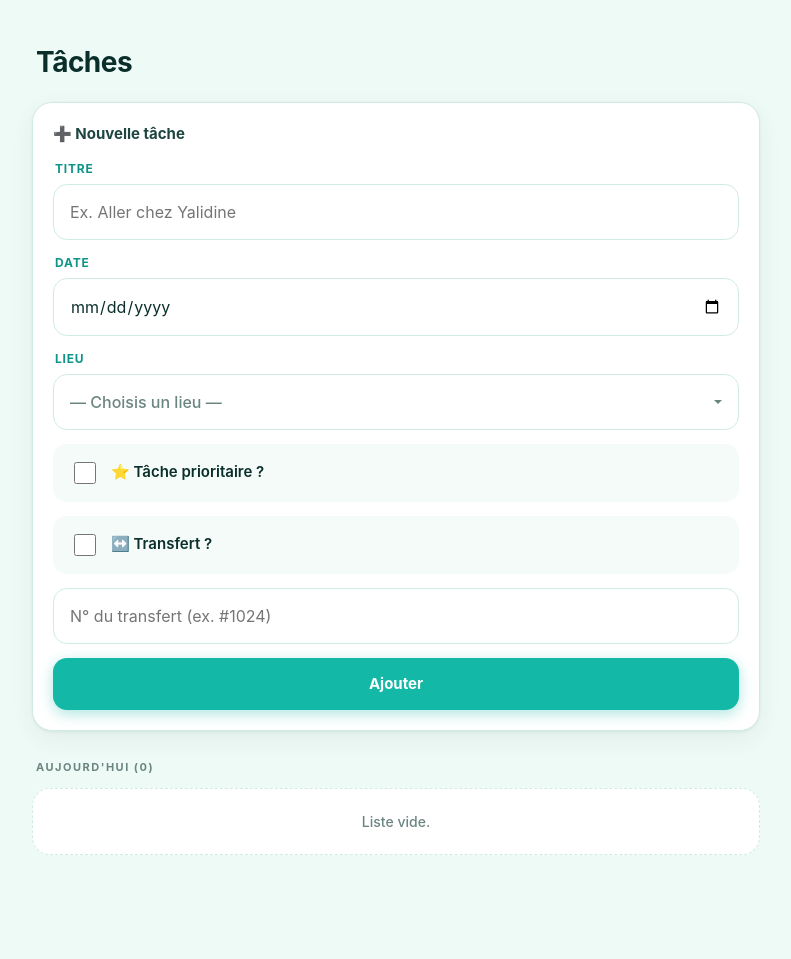
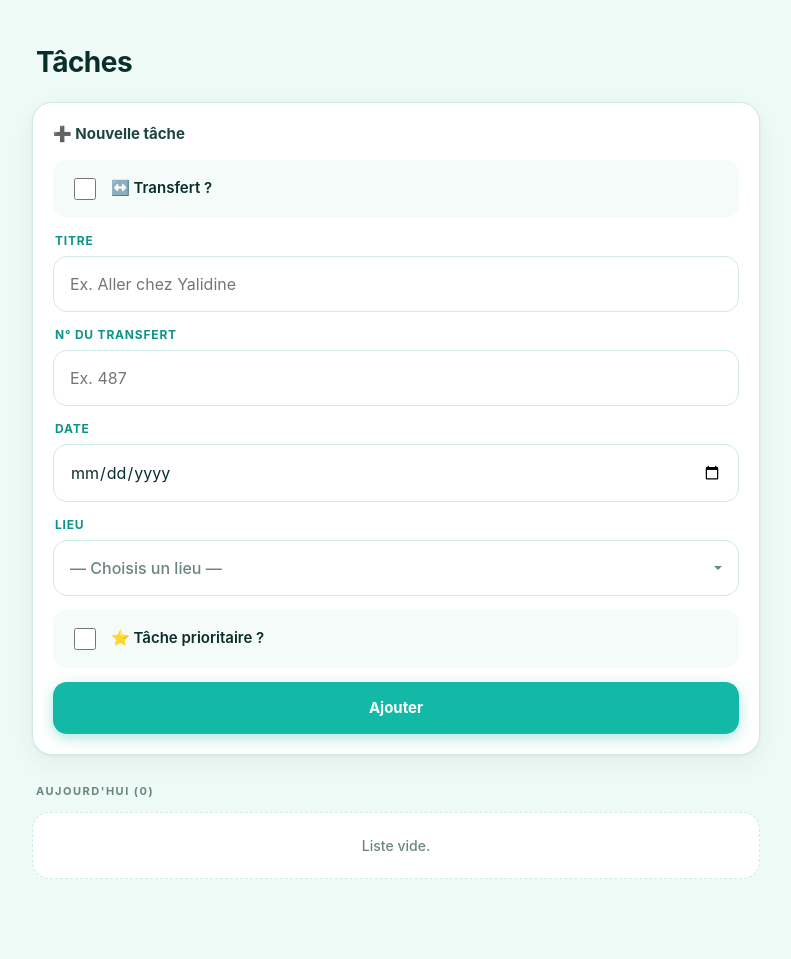
Before and after one commit to mahdibengrine-hub/aola-tasks, a Flask app: template templates/admin.html in a window 1280 px wide. Shown: the part 74-1033 px from the top of the page, without its empty margins (244-1035 px from the left). Before the commit the page ends 929 px from the top, so only its background shows below. Run offline with Flask 3, Linux system fonts and the light colour scheme; the template is opened without the code that fills it, so the values that code supplies are empty.

Commit message:
Form transfert: case en premier, Titre/N° se basculent, Lieu devient 'Recuperer a...'. Banniere employe: emoji localisation au lieu de fleche

```diff
--- a/app.py
+++ b/app.py
@@ -369,7 +369,14 @@
     location    = normalize_location(request.form.get('location'))
     is_transfer = 1 if request.form.get('is_transfer') else 0
     transfer_no = (request.form.get('transfer_number') or '').strip() or None
+    # Si transfert : titre auto-genere depuis le n°, le titre saisi est ignore
+    if is_transfer:
+        if not transfer_no:
+            flash("Le numéro du transfert est obligatoire.", 'error')
+            return redirect(url_for('admin_view', token=token))
+        title = f"Transfert #{transfer_no.lstrip('#')}"
     if not title or not due or not location:
+        flash("Tous les champs sont obligatoires.", 'error')
         return redirect(url_for('admin_view', token=token))
     db = get_db()
     db.execute(
@@ -460,10 +467,18 @@
         flash("Tâche introuvable.", 'error')
         return redirect(request.referrer or url_for('admin_view', token=token))
     # Conserve les valeurs existantes si le champ n'a pas été fourni
-    if not title: title = existing['title']
     if not due:   due   = existing['due_date']
     if not location: location = existing['location']
-    if is_transfer and not transfer_no: transfer_no = existing['transfer_number']
+    if is_transfer:
+        if not transfer_no:
+            transfer_no = existing['transfer_number']
+        if transfer_no:
+            title = f"Transfert #{transfer_no.lstrip('#')}"
+        elif not title:
+            title = existing['title']
+    else:
+        if not title: title = existing['title']
+        transfer_no = None
     db.execute(
         'UPDATE task SET title=?, due_date=?, priority=?, location=?, '
         'is_transfer=?, transfer_number=? WHERE id=?',
--- a/templates/admin.html
+++ b/templates/admin.html
@@ -10,19 +10,27 @@
 
 <div class="card">
   <div class="card-h">➕ Nouvelle tâche</div>
-  <form method="POST" action="{{ url_for('admin_add', token=token) }}" class="col">
-    <div class="field">
+  <form method="POST" action="{{ url_for('admin_add', token=token) }}" class="col task-form">
+    <label class="checkrow checkrow-transfer">
+      <input type="checkbox" name="is_transfer" value="1" class="transfer-toggle">
+      <span>↔️ Transfert&nbsp;?</span>
+    </label>
+    <div class="field field-title">
       <div class="form-label">Titre</div>
       <input name="title" placeholder="Ex. Aller chez Yalidine" required>
+    </div>
+    <div class="field field-transfer" hidden>
+      <div class="form-label">N° du transfert</div>
+      <input type="text" name="transfer_number" placeholder="Ex. 487">
     </div>
     <div class="field">
       <div class="form-label">Date</div>
       <input type="date" name="due_date" required min="{{ today }}">
     </div>
     <div class="field">
-      <div class="form-label">Lieu</div>
-      <select name="location" required>
-        <option value="" disabled selected>— Choisis un lieu —</option>
+      <div class="form-label loc-label">Lieu</div>
+      <select name="location" required class="loc-select">
+        <option value="" disabled selected class="loc-placeholder">— Choisis un lieu —</option>
         {% for loc in locations %}
         <option value="{{ loc }}">{{ loc }}</option>
         {% endfor %}
@@ -32,11 +40,6 @@
       <input type="checkbox" name="priority" value="1">
       <span>⭐ Tâche prioritaire&nbsp;?</span>
     </label>
-    <label class="checkrow checkrow-transfer">
-      <input type="checkbox" name="is_transfer" value="1" id="is_transfer">
-      <span>↔️ Transfert&nbsp;?</span>
-    </label>
-    <input type="text" name="transfer_number" placeholder="N° du transfert (ex. #1024)">
     <button type="submit" class="btn-primary">Ajouter</button>
   </form>
 </div>
--- a/templates/employee.html
+++ b/templates/employee.html
@@ -25,10 +25,10 @@
       </form>
       <div class="transfer-body">
         <div class="transfer-line1">
-          {% if t.transfer_number %}<span class="transfer-num">#{{ t.transfer_number }}</span>{% endif %}
-          <span class="transfer-loc">→ {{ t.location or '—' }}</span>
+          {% if t.transfer_number %}<span class="transfer-num">#{{ t.transfer_number|replace('#','') }}</span>{% endif %}
+          <span class="transfer-loc">📍 {{ t.location or '—' }}</span>
         </div>
-        <div class="transfer-line2">{{ t.title }}</div>
+        <div class="transfer-line2">Récupérer le transfert</div>
         {% if t.delay_days and t.delay_days > 0 %}
         <div class="transfer-late">🔴 {{ t.delay_days }}j de retard</div>
         {% endif %}
```
Also changed, not shown: templates/_admin_task.html (+13 -9 lines), templates/base.html (+27 -0 lines).
